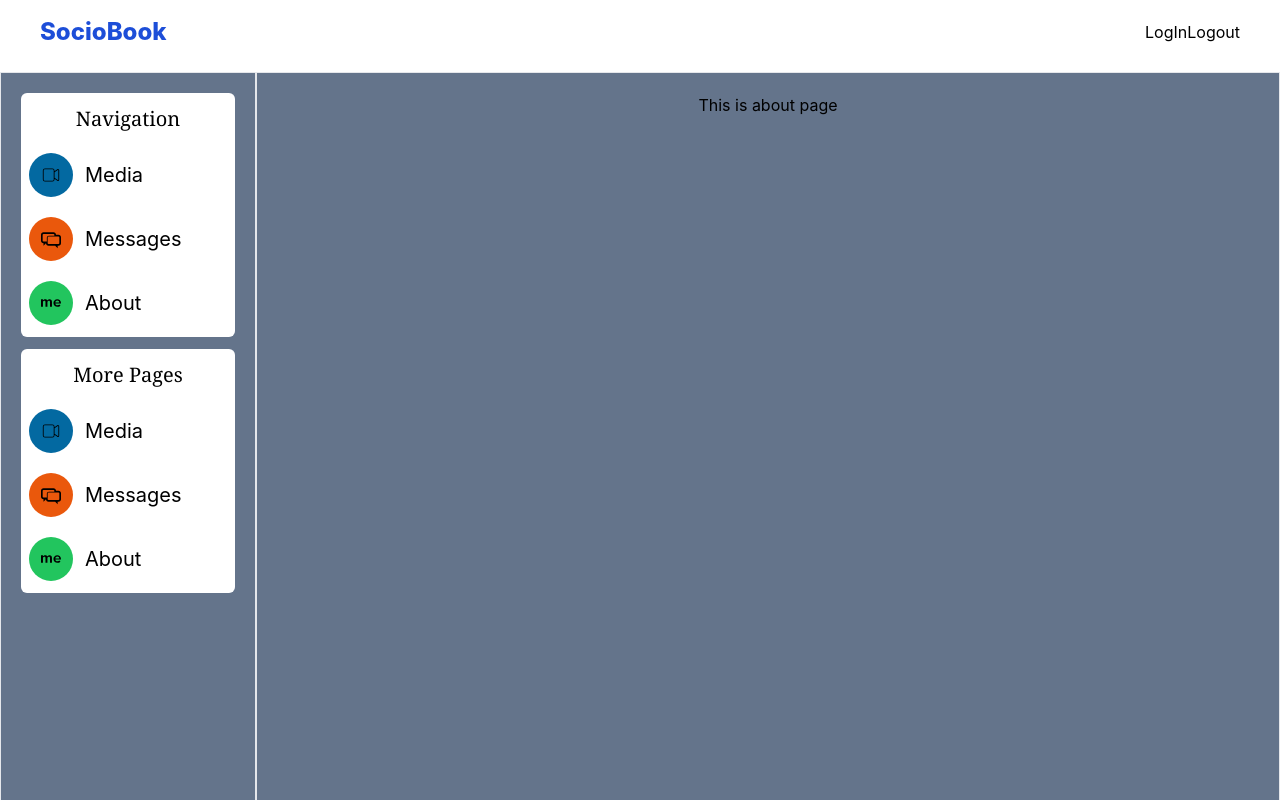
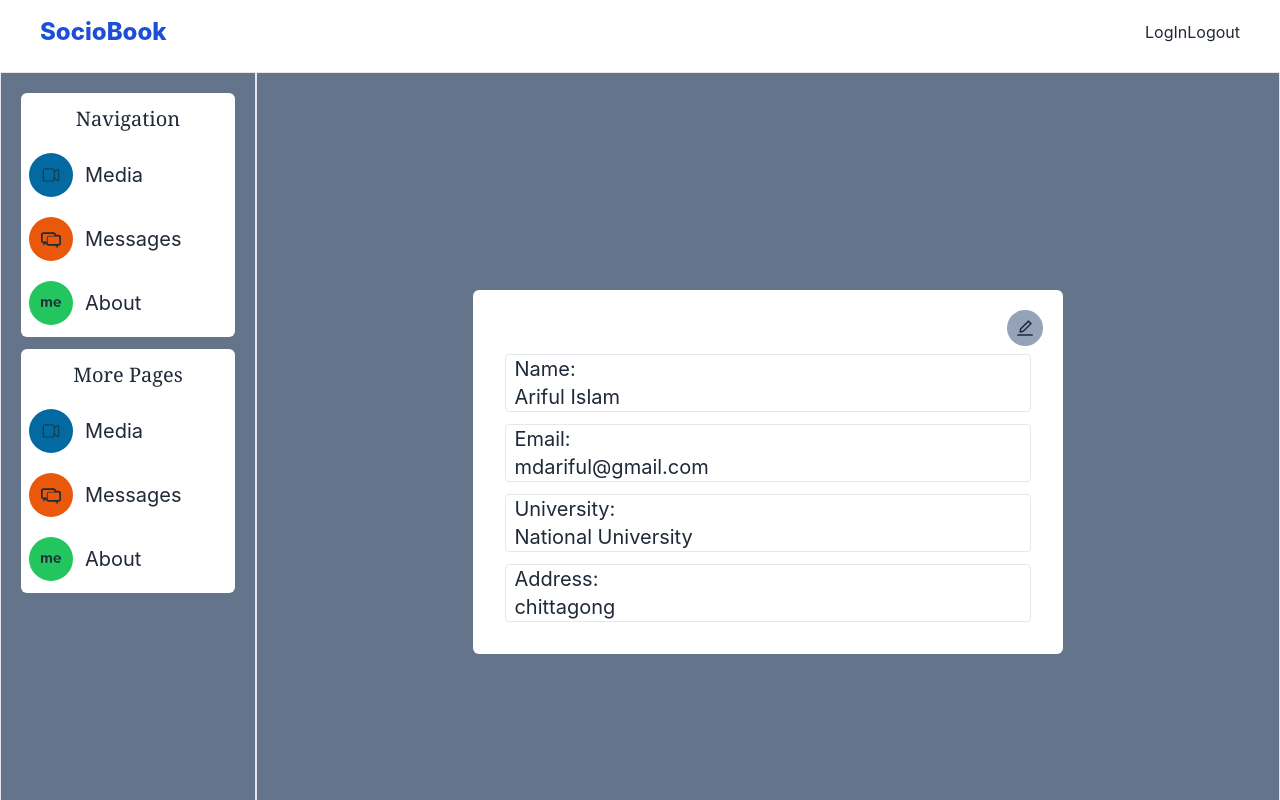
Before and after one commit to arifulislam38/SocioBook, a React (Create React App) app: page /about in a window 1280 px wide. Built offline with nearby package versions, Linux system fonts and the light colour scheme.

Commit message:
Modal data added

```diff
--- a/src/Pages/About/About.js
+++ b/src/Pages/About/About.js
@@ -1,10 +1,67 @@
-import React from 'react';
+import React, { useState } from 'react';
+import { AiOutlineEdit } from 'react-icons/ai';
 
 const About = () => {
+
+   const [modal, setModal] = useState(false);
+
     return (
-        <div className='lg:w-[80vw] w-full border h-screen  fixed right-0 p-5 bg-slate-500'>
-            This is about page
-        </div>
+        <section className='lg:w-[80vw] w-full border h-screen  fixed right-0 p-5 bg-slate-500 flex flex-col justify-center items-center'>
+
+
+
+            <div className='w-full lg:w-[60%] rounded-md bg-white p-8 pt-16 text-start flex flex-col gap-3 text-xl relative'>
+
+               {/* modal active button  */}
+
+                <label onClick={()=>setModal(true)} className='p-2 rounded-full bg-slate-400 absolute top-5 right-5 cursor-pointer' htmlFor="my-modal-3" ><AiOutlineEdit></AiOutlineEdit></label>
+
+                {/* modal active button  */}
+                <div className='border px-2 rounded'>
+                    <p>Name:</p>
+                    <p>Ariful Islam</p>
+                </div>
+                <div className='border px-2 rounded'>
+                    <p>Email:</p>
+                    <p>mdariful@gmail.com</p>
+                </div>
+                <div className='border px-2 rounded'>
+                    <p>University:</p>
+                    <p>National University</p>
+                </div>
+                <div className='border px-2 rounded'>
+                    <p>Address:</p>
+                    <p>chittagong</p>
+                </div>
+            </div>
+
+
+            {/* Modal data section start */}
+
+            {
+                modal && <>
+
+                    <input type="checkbox" id="my-modal-3" className="modal-toggle" />
+                    <div className="modal">
+                        <div className="modal-box relative">
+                            <label htmlFor="my-modal-3" className="btn btn-sm btn-circle absolute right-2 top-2">✕</label>
+                            <form className='w-full p-4 flex flex-col gap-3 mt-5'>
+                                <input className='w-full px-2 py-1 rounded border' type="text" name="name" id="" placeholder='your Name' />
+                                <input className='w-full px-2 py-1 rounded border' type="email" name="email" id="" placeholder='Your email' />
+                                <input className='w-full px-2 py-1 rounded border' type="text" name="university" id="" placeholder='university' />
+                                <input className='w-full px-2 py-1 rounded border' type="text" name="address" id="" placeholder='address'/>
+                                <div className='w-full flex justify-end px-4'>
+                                    <button onClick={()=>setModal(false)} className='bg-blue-500 rounded-md px-2 py-1' type="submit">Submit</button>
+                                </div>
+                            </form>
+                        </div>
+                    </div>
+                </>
+            }
+
+
+
+        </section>
     );
 };
 
--- a/src/Pages/Home/HomePost.js
+++ b/src/Pages/Home/HomePost.js
@@ -2,9 +2,10 @@ import React from 'react';
 import { BiLike } from 'react-icons/bi';
 import { FaRegComment } from 'react-icons/fa';
 
+
 const HomePost = () => {
     return (
-        <section className='w-full mb-10 flex flex-col gap-5'>
+        <section className='w-full mb-10 flex flex-col gap-5 pb-20'>
                 <div className='w-full rounded-md p-6 border flex flex-col gap-4  bg-white'>
                     <div className='w-full flex gap-3 items-center'>
                         <img className='w-[50px] h-[50px] rounded-full bg-slate-400' src="" alt="" />
--- a/tailwind.config.js
+++ b/tailwind.config.js
@@ -6,5 +6,5 @@ module.exports = {
   theme: {
     extend: {},
   },
-  plugins: [],
+  plugins: [require("daisyui")],
 }
```
Also changed, not shown: src/Component/Modal/Modal.js (added, +11 -0 lines).
